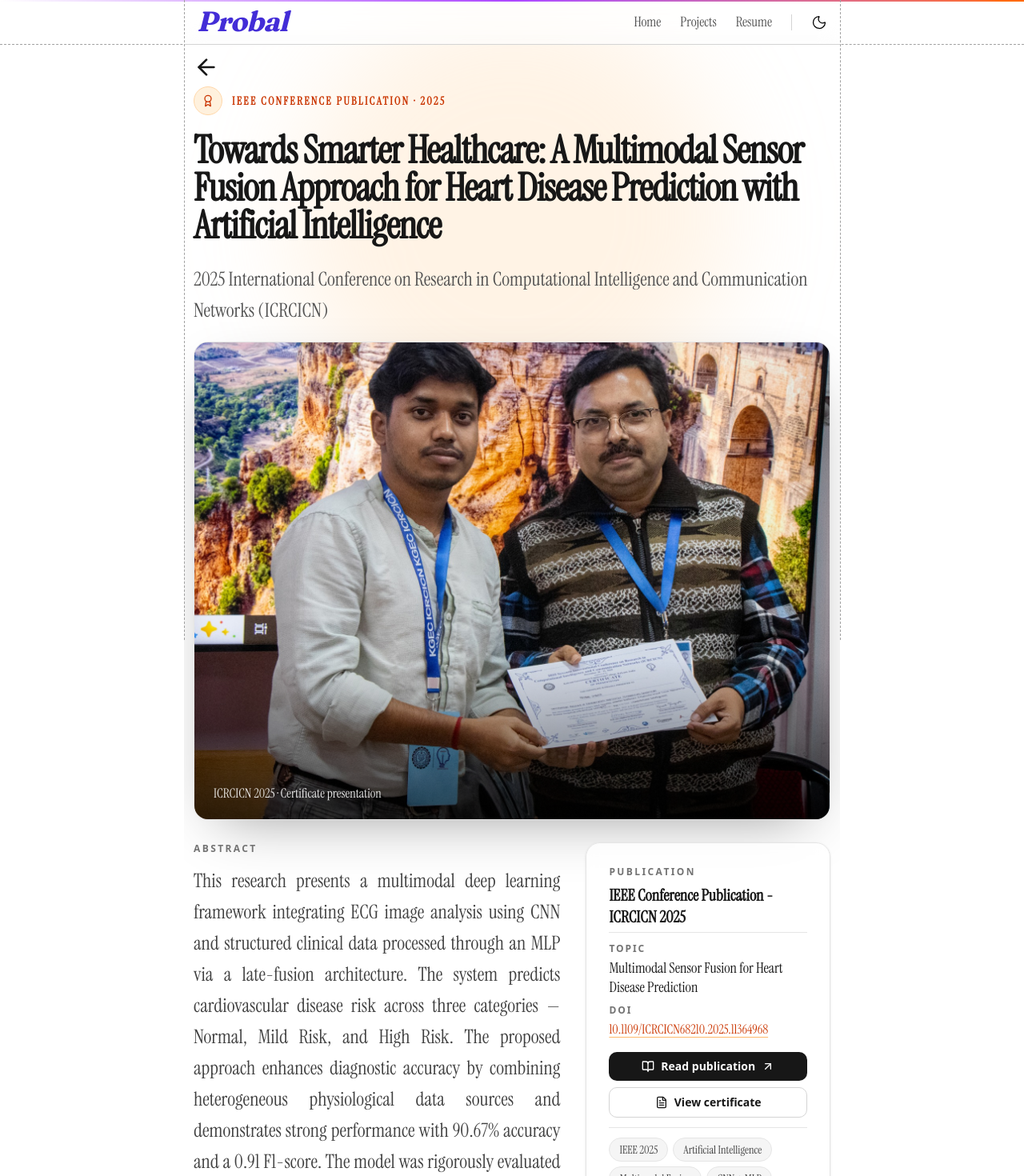
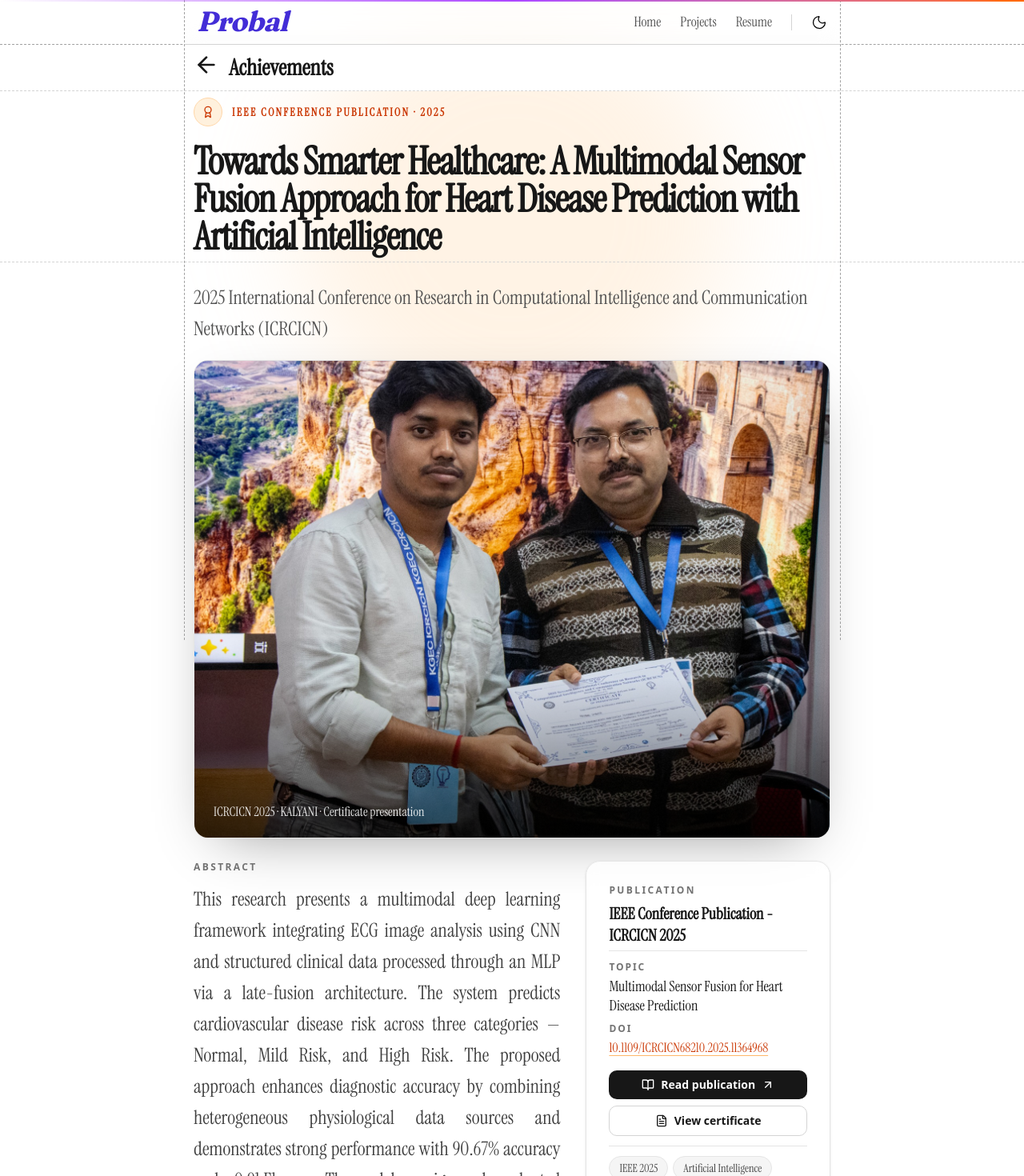
Before and after one commit to prodot-com/probalghoshdev, a Next.js app: page /achievements in a window 1280 px wide. Shown: the top 1470 px of the page at 80% size. Built offline with nearby package versions, Linux system fonts and the light colour scheme; a web font is replaced by a local one.

Commit message:
feat: enhance Achievements page layout and styling; add Divider component for better separation

```diff
--- a/src/app/achievements/page.tsx
+++ b/src/app/achievements/page.tsx
@@ -7,21 +7,31 @@ import BackButton from "@/components/ui/BackButton";
 import Section from "@/components/Section";
 import BackArrow from "@/components/icons/Arrow";
 import { useRouter } from "next/navigation";
+import Divider from "@/components/Divider";
 
 export default function Achievements() {
   const router = useRouter();
 
   return (
     <Section showTopBorder={false}>
-      <main className="px-3 pt-17 min-h-screen overflow-hidden bg-white text-neutral-900 selection:bg-orange-300 dark:bg-neutral-900 dark:text-white dark:selection:bg-indigo-500">
+      <main className="px-3 pt-14 min-h-screen bg-white text-neutral-900 selection:bg-orange-300 dark:bg-neutral-900 dark:text-white dark:selection:bg-indigo-500">
         <div className="pointer-events-none absolute left-1/2 top-0 -z-0 h-[34rem] w-[34rem] -translate-x-1/2 rounded-full bg-orange-200/30 blur-3xl dark:bg-indigo-500/10" />
 
-        <BackArrow
-          onClick={() => router.back()}
-          className="h-8 w-8 mb-2 cursor-pointer rounded-full hover:bg-neutral-200 dark:hover:bg-neutral-800"
-        />
+        <Section showTopBorder={false} className="py-2">
+          <div className="flex gap-3 items-center">
+            <BackArrow
+              onClick={() => router.back()}
+              className="h-8 w-8 mb-2 cursor-pointer rounded-full hover:bg-neutral-200 dark:hover:bg-neutral-800"
+            />
+            <p className="text-[24px] md:text-[28px] instrument-serif-bold">
+              Achievements
+            </p>
+          </div>
+        </Section>
 
-        <div className="relative z-10 mx-auto w-full max-w-[var(--content-width)]">
+        {/* <Divider dashed /> */}
+
+        <div className="mt-2 relative z-10 mx-auto w-full max-w-[var(--content-width)]">
           {achievements.map((paper, index) => (
             <article key={paper.doiLink} className="pb-16 md:pb-24">
               <header className="mb-5 max-w-4xl md:mb-5">
@@ -37,6 +47,9 @@ export default function Achievements() {
                 <h1 className="instrument-serif-bold max-w-4xl text-4xl leading-[0.98] tracking-tight sm:text-5xl">
                   {paper.title2}
                 </h1>
+
+                <Divider dashed className="mt-2" />
+
                 <p className="instrument-serif mt-6 max-w-3xl text-xl leading-relaxed text-neutral-600 md:text-2xl dark:text-neutral-300">
                   {paper.conference}
                 </p>
@@ -56,7 +69,7 @@ export default function Achievements() {
                       />
                       <div className="absolute inset-x-0 bottom-0 h-1/3 bg-gradient-to-t from-black/55 to-transparent" />
                       <p className="instrument-serif absolute bottom-4 left-5 text-sm text-white/90 sm:bottom-5 sm:left-6 sm:text-base">
-                        ICRCICN 2025 · Certificate presentation
+                        ICRCICN 2025 · KALYANI · Certificate presentation
                       </p>
                     </div>
                   </figure>
--- a/src/app/layout.tsx
+++ b/src/app/layout.tsx
@@ -82,7 +82,7 @@ export default function RootLayout({
               <ScrollToTopOnLoad />
               <Toaster />
               <Navbar />
-              <ScrollProgress className="fixed left-0 w-full h-0.5 transition-all duration-300" />
+              <ScrollProgress className="fixed left-0 w-full h-0.5 transition-all duration-300 z-100" />
               <div className="relative min-h-screen bg-zinc-100/40 dark:bg-[#1d1c1c] text-black dark:text-white">
                 <div
                   className="pointer-events-none fixed inset-y-0 left-1/2 hidden lg:block
--- a/src/components/Achievements.tsx
+++ b/src/components/Achievements.tsx
@@ -24,7 +24,7 @@ export default function AchievementCard() {
             className="group cursor-pointer p-3 transition-colors hover:bg-neutral-50 dark:hover:bg-neutral-900/40"
           >
             <div className="flex items-start justify-between gap-6">
-              {/* Left */}
+
               <div className="flex items-start gap-4 flex-1 min-w-0">
                 <img
                   src={item.image}
@@ -47,7 +47,7 @@ export default function AchievementCard() {
                 </div>
               </div>
 
-              {/* Right */}
+
               <div className="flex-shrink-0">
                 <span className="instrument-serif-bold text-[15px] text-neutral-500 dark:text-neutral-400">
                   {item.year}
--- a/src/components/Education.tsx
+++ b/src/components/Education.tsx
@@ -71,7 +71,6 @@ export function EducationCard() {
               </div>
             </div>
 
-            {/* Right */}
             <div className="flex flex-col sm:flex-row items-end text-right text-neutral-600 dark:text-neutral-400 text-sm">
                 <p className="instrument-serif-bold text-[14px] md:text-[15px]">{edu.startDate}</p>
                 <p className="px-1 mb-0.75 md:inline hidden">-</p>
--- a/src/components/Experience.tsx
+++ b/src/components/Experience.tsx
@@ -58,7 +58,7 @@ export function Experience() {
           <div key={index} className="">
             <button
               onClick={() => setOpenIndex(openIndex === index ? null : index)}
-              className="w-full p-3 text-left transition-colors hover:bg-neutral-50 dark:hover:bg-neutral-900/40"
+              className="w-full p-3 text-left transition-colors hover:bg-neutral-50 dark:hover:bg-neutral-900/40 border-b border-dashed border-neutral-300 dark:border-neutral-800"
             >
               <div className="flex items-start justify-between gap-6">
                 <div className="flex items-start gap-4 flex-1 min-w-0">
--- a/src/components/Hero.tsx
+++ b/src/components/Hero.tsx
@@ -7,7 +7,7 @@ const Hero = () => {
         className="w-full object-cover rounded-[2px] h-[170px] md:h-[280px]"
       />
 
-      <div className="absolute bottom-0 left-1/2 w-screen -translate-x-1/2 border-b border-dashed border-neutral-900 dark:border-neutral-800" />
+      <div className="absolute bottom-0 left-1/2 w-screen -translate-x-1/2" />
     </div>
   );
 };
```
